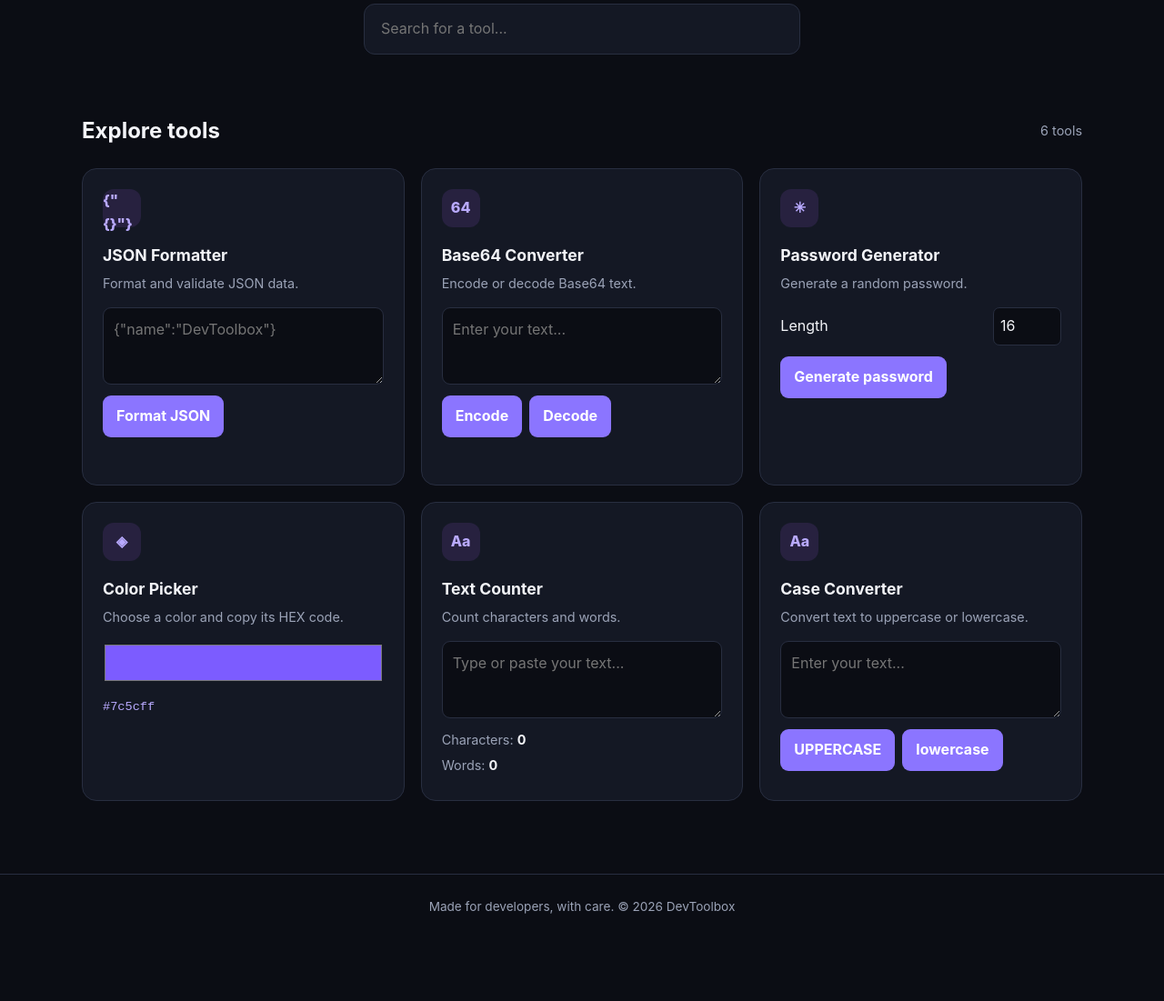
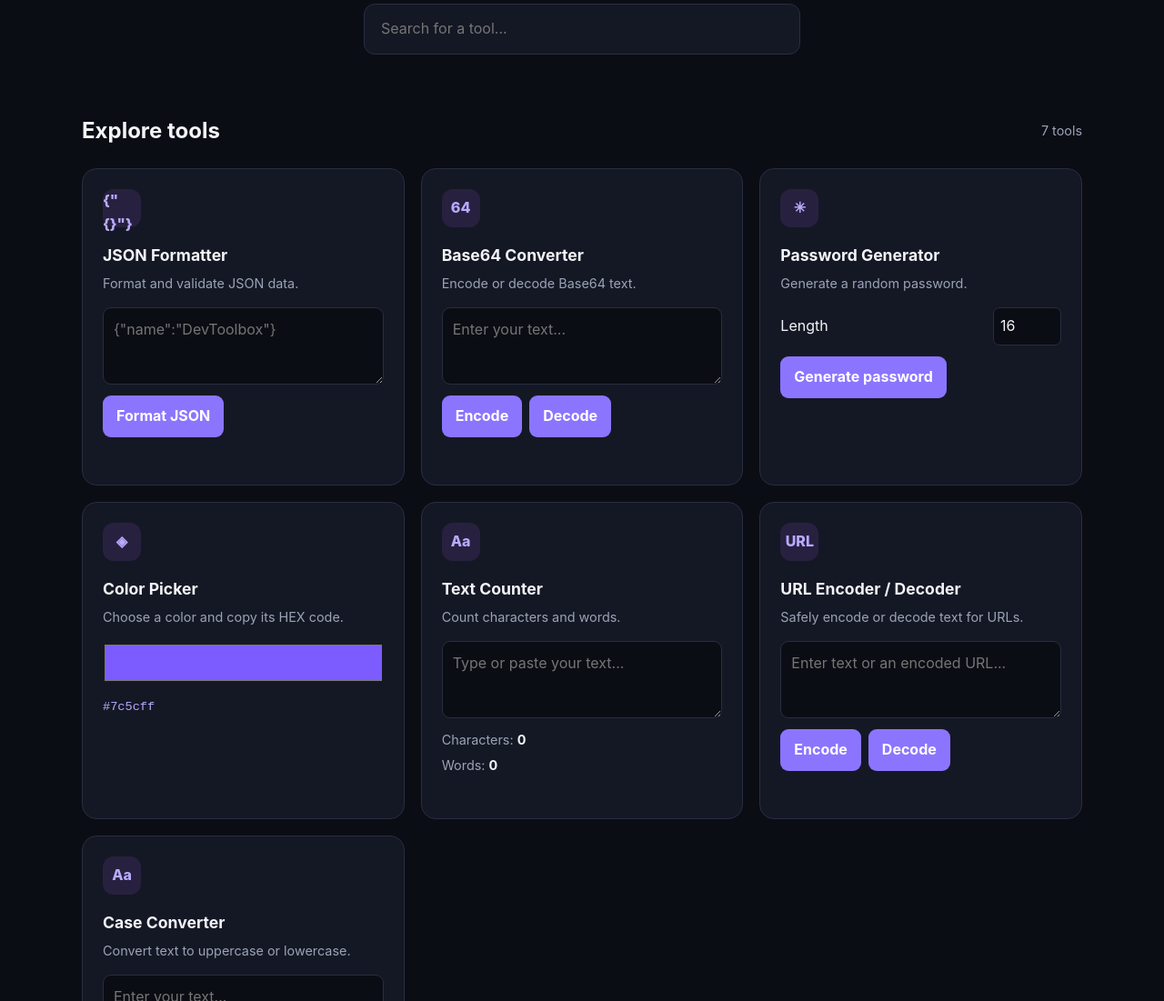
Before and after one commit to saku168/DevToolbox, a plain HTML site: page index.html in a window 1280 px wide. Shown: the part 460-1561 px from the top of the page at 91% size. Before the commit the page ends 1494 px from the top, so only its background shows below. Drawn offline with Linux system fonts and the light colour scheme.

Commit message:
Add URL encoder and decoder interface

```diff
--- a/index.html
+++ b/index.html
@@ -26,7 +26,7 @@
     <section class="tools-section">
       <div class="section-heading">
         <h2>Explore tools</h2>
-        <span id="tool-count">6 tools</span>
+        <span id="tool-count">7 tools</span>
       </div>
 
       <div class="tools-grid">
@@ -80,6 +80,19 @@
           <p class="stats">Words: <strong id="word-count">0</strong></p>
         </article>
 
+
+        <article class="tool-card" data-tool="url encoder decoder encode decode">
+          <div class="tool-icon">URL</div>
+          <h3>URL Encoder / Decoder</h3>
+          <p>Safely encode or decode text for URLs.</p>
+          <textarea id="url-input" placeholder="Enter text or an encoded URL..."></textarea>
+          <div class="button-row">
+            <button id="url-encode" type="button">Encode</button>
+            <button id="url-decode" type="button">Decode</button>
+          </div>
+          <pre id="url-output" class="output" aria-live="polite"></pre>
+        </article>
+
         <article class="tool-card" data-tool="case converter uppercase lowercase">
           <div class="tool-icon">Aa</div>
           <h3>Case Converter</h3>
```
